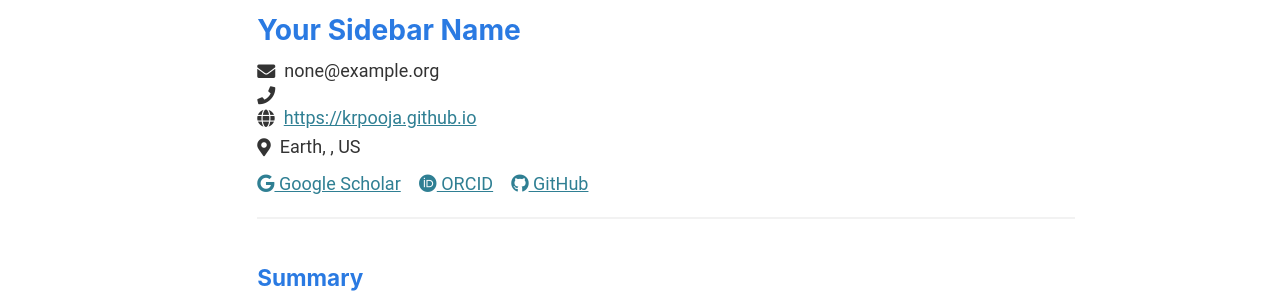
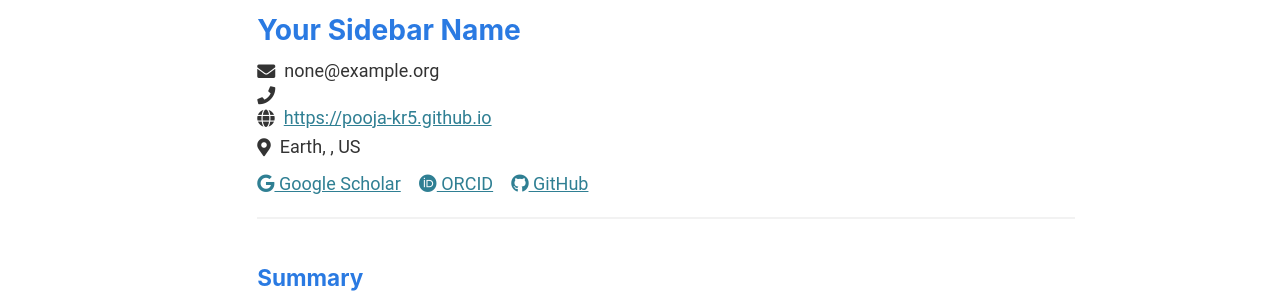
Before and after one commit to Pooja-KR5/krpooja.github.io, a Jekyll site: the page built from _pages/cv-json.md, in a window 1280 px wide and 900 px high. Shown: the part 127-425 px from the top of the window. Built offline with Jekyll 4.4.1, drawn with Linux system fonts in a browser that asks for light colours; part of the change alters nothing that is shown.

Commit message:
Update cv.json

```diff
--- a/_data/cv.json
+++ b/_data/cv.json
@@ -3,7 +3,7 @@
     "name": "Your Sidebar Name",
     "email": "none@example.org",
     "phone": "",
-    "website": "https://krpooja.github.io",
+    "website": "https://pooja-kr5.github.io",
     "summary": "Currently employed at Red Brick University. Short biography for the left-hand sidebar",
     "location": {
       "address": "",
```
